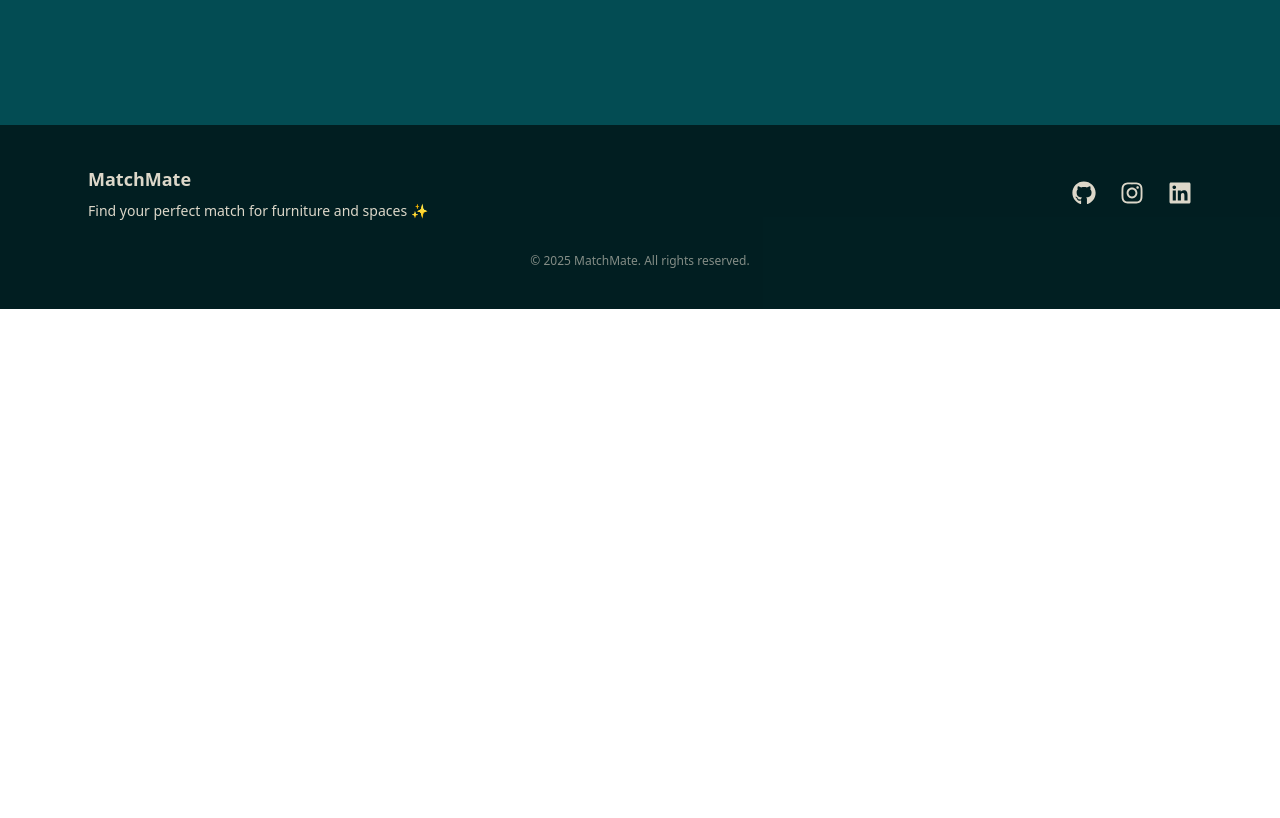
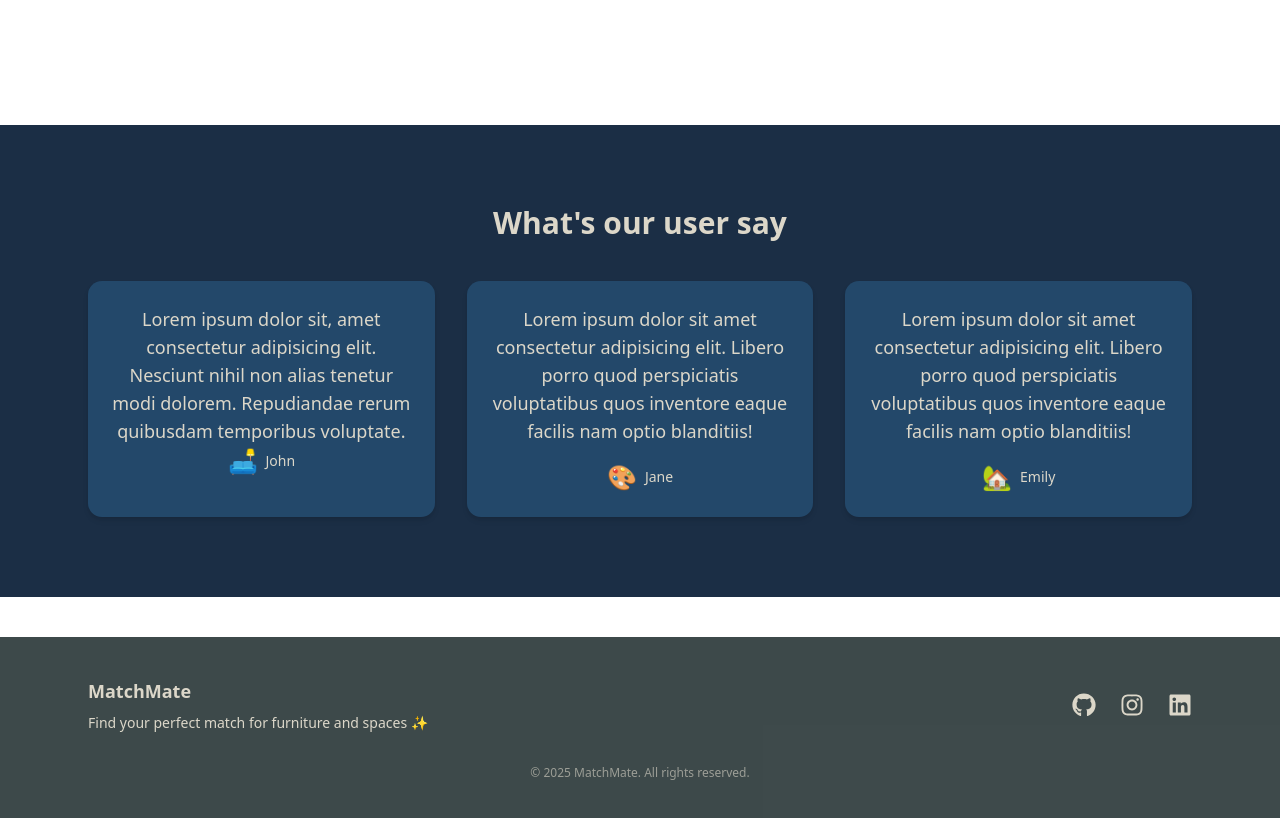
Before and after one commit to KooroshFarv/matchMate, a Next.js app: page / in a window 1280 px wide. Shown: the part 800-1618 px from the top of the page. Before the commit the page ends 1109 px from the top, so only its background shows below. Built offline with nearby package versions, Linux system fonts and the light colour scheme.

Commit message:
Testimonials

```diff
--- /dev/null
+++ b/app/components/Testimonial.tsx
@@ -0,0 +1,37 @@
+const TestimonialPage = () => {
+    return (
+        <>
+        <section className="w-full py-20 bg-[#1B2E45] text-[#DCD7C9]">
+        <div className="max-w-6xl mx-auto px-6 text-center">
+            <h2 className="text-3xl mb-10 font-bold">What's our user say</h2>
+            <div className="grid grid-cols-1 md:grid-cols-3 gap-8">
+            <div className="bg-[#23486A] p-6 rounded-xl shadow-md hover:scale-105 transition-transform">
+            <p className="text-lg b-4">Lorem ipsum dolor sit, amet consectetur adipisicing elit. Nesciunt nihil non alias tenetur modi dolorem. Repudiandae rerum quibusdam temporibus voluptate.</p>
+            <div className="flex items-center justify-center gap-2">
+            <span className="text-2xl">🛋️</span>
+            <span className="text-sm">John</span>
+        </div>
+        </div>
+        <div className="bg-[#23486A] p-6 rounded-xl shadow-md hover:scale-105 transition-transform">
+            <p className="text-lg mb-4">Lorem ipsum dolor sit amet consectetur adipisicing elit. Libero porro quod perspiciatis voluptatibus quos inventore eaque facilis nam optio blanditiis!</p>
+            <div className="flex items-center justify-center gap-2">
+            <span className="text-2xl">🎨</span>
+            <span className="text-sm">Jane</span>
+        </div>
+        </div>
+
+        <div className="bg-[#23486A] p-6 rounded-xl shadow-md hover:scale-105 transition-transform">
+        <p className="text-lg mb-4">Lorem ipsum dolor sit amet consectetur adipisicing elit. Libero porro quod perspiciatis voluptatibus quos inventore eaque facilis nam optio blanditiis!</p>
+        <div className="flex items-center justify-center gap-2">
+        <span className="text-2xl">🏡</span>
+        <span className="text-sm">Emily</span>
+        </div>
+        </div>
+        </div>
+        </div>
+        </section>
+        </>
+     );
+}
+
+export default TestimonialPage;
--- a/app/page.tsx
+++ b/app/page.tsx
@@ -6,6 +6,7 @@ import StyleSelector from "./components/upload/StyleSelector";
 import { useState } from "react";
 import ChoicePage from "./components/Choice";
 import Footer from "./components/Footer";
+import TestimonialPage from "./components/Testimonial";
 
 export default function Home() {
   const [selection, setSelection] = useState({
@@ -20,7 +21,7 @@ export default function Home() {
   const [resultUrl , setResultUrl] = useState<string | null>(null)
 
   return (
-    <div className="flex flex-col min-h-screen bg-[#034C53]">
+    <div className="flex flex-col min-h-screen">
       <Navbar />
 
       <main className="flex-1">
@@ -53,6 +54,10 @@ export default function Home() {
           </div>
         )}
       </main>
+      <div className="mt-10">
+
+      <TestimonialPage />
+      </div>
 
       <Footer />
     </div>
```
